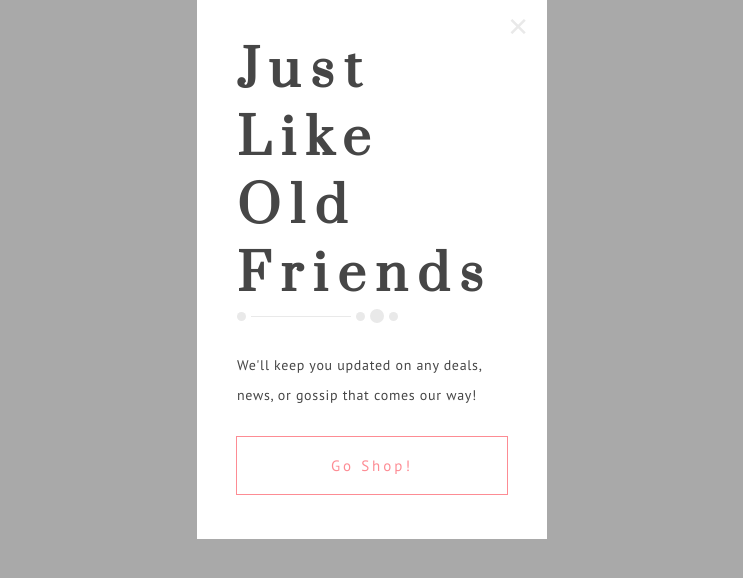
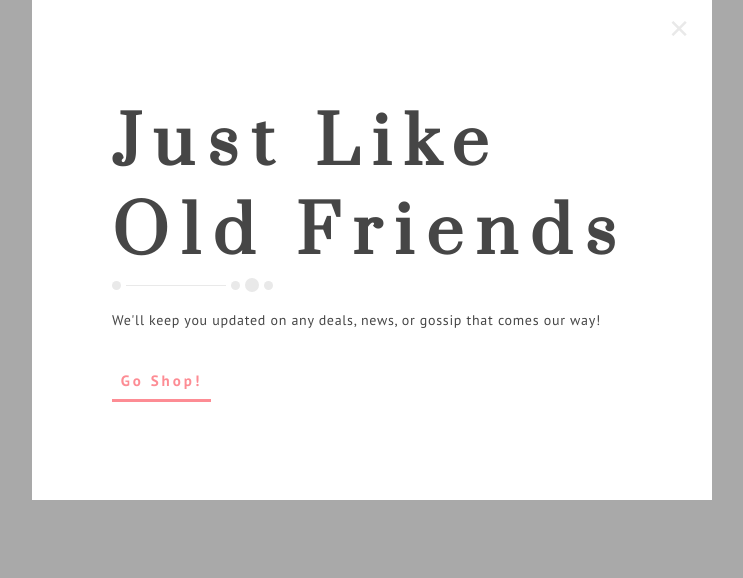
Before and after one commit to JHughesSUTA/20-percent-off-modal, a PHP site: page /confirm.html in a window 1280 px wide. Shown: the top 578 px of the page, without its empty margins (268-1011 px from the left). Run offline with PHP 8.4, Linux system fonts and the light colour scheme.

Commit message:
confirm-modal add media query and styles for larger screens

```diff
--- a/confirm-style.css
+++ b/confirm-style.css
@@ -6,7 +6,7 @@
 
 :root {
   --graphite: #464646;
-  --light-gray: #E9E9E9;
+  --light-gray: #e9e9e9;
   --rose: #fd8c94;
 }
 
@@ -23,14 +23,14 @@ body {
 }
 
 .modal-container {
-  padding: 0 40px 45px 40px;
+  padding: 37px 40px 45px 40px;
 }
 
 .confirm-modal__heading {
-  font-family: 'Prata', serif;
+  font-family: "Prata", serif;
   font-size: 50px;
   letter-spacing: 10px;
-  padding-top: 37px;
+  line-height: 1.32;
 }
 
 .confirm-modal__separator {
@@ -65,15 +65,15 @@ body {
 }
 
 .confirm-modal__paragraph {
-  font-family: 'PT Sans', sans-serif;
+  font-family: "PT Sans", sans-serif;
   font-size: 14px;
   line-height: 30px;
-  letter-spacing: .7px;
-  margin: 27px 0 27px 0;
+  letter-spacing: 0.7px;
+  margin: 24px 0 27px 0;
 }
 
 .confirm-modal__link {
-  font-family: 'PT Sans', sans-serif;
+  font-family: "PT Sans", sans-serif;
   display: inline-block;
   outline: 1px solid var(--rose);
   color: var(--rose);
@@ -82,8 +82,8 @@ body {
   letter-spacing: 3px;
   width: 100%;
   text-align: center;
-  padding-top: 19px;
-  padding-bottom: 19px;
+  padding-top: 18px;
+  padding-bottom: 18px;
 }
 
 .confirm-modal__link:hover {
@@ -105,3 +105,47 @@ body {
 .close-button:hover {
   color: var(--graphite);
 }
+
+@media (min-width: 800px) {
+  .modal {
+    width: 680px;
+  }
+
+  .modal-container {
+    padding: 100px 80px 98.5px;
+  }
+
+  .confirm-modal__heading {
+    font-size: 65px;
+    letter-spacing: 13px;
+    padding-top: 0;
+    line-height: normal;
+  }
+
+  .confirm-modal__paragraph {
+    line-height: normal;
+    letter-spacing: 0.7px;
+    margin: 19px 0 42px 0;
+  }
+
+  .confirm-modal__link {
+    width: 99px;
+    font-weight: bold;
+    outline: none;
+    border-bottom: 3px solid var(--rose);
+    padding: 0;
+    padding-bottom: 8.5px;
+
+  }
+
+  .confirm-modal__link:hover {
+    color: var(--graphite);
+    background-color: white;
+    border-bottom: 3px solid var(--graphite);
+  }
+
+  .close-button {
+    top: 14px;
+    right: 22px;
+  }
+}
```
